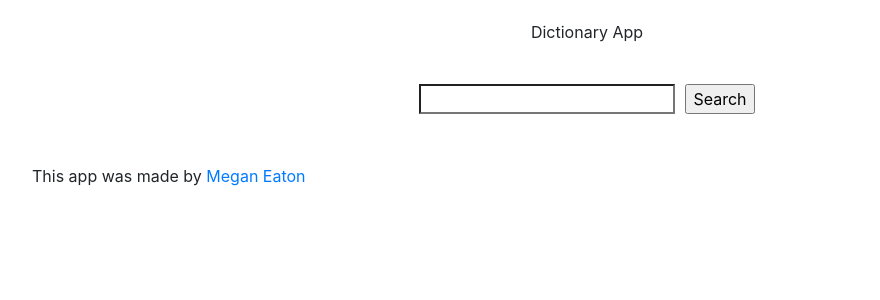
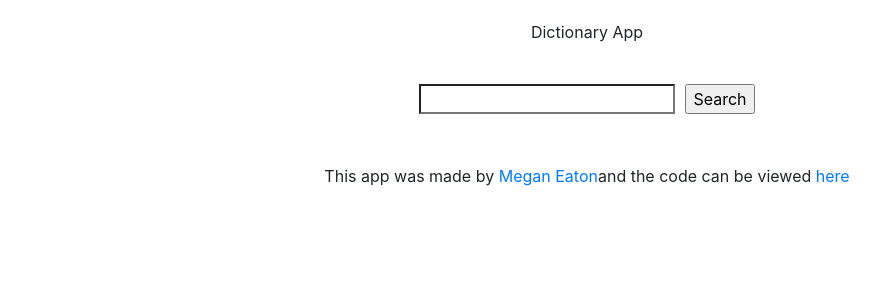
Before and after one commit to MeganEaton/dictionary-project, a React (Create React App) app: page / in a window 1280 px wide. Shown: the top 300 px of the page, without its empty margins (53-933 px from the left). Built offline with nearby package versions, Linux system fonts and the light colour scheme.

Commit message:
Added GitHub link

```diff
--- a/src/App.css
+++ b/src/App.css
@@ -4,4 +4,5 @@
 }
 .App footer {
   margin-top: 30px;
+  text-align: center;
 }
--- a/src/App.js
+++ b/src/App.js
@@ -15,6 +15,14 @@ export default function App() {
         <a href="https://www.meganeaton.me" target="_blank" rel="noreferrer">
           Megan Eaton
         </a>
+        and the code can be viewed{" "}
+        <a
+          href="https://github.com/MeganEaton/dictionary-project"
+          target="_blank"
+          rel="noreferrer"
+        >
+          here
+        </a>
       </footer>
     </div>
   );
```
